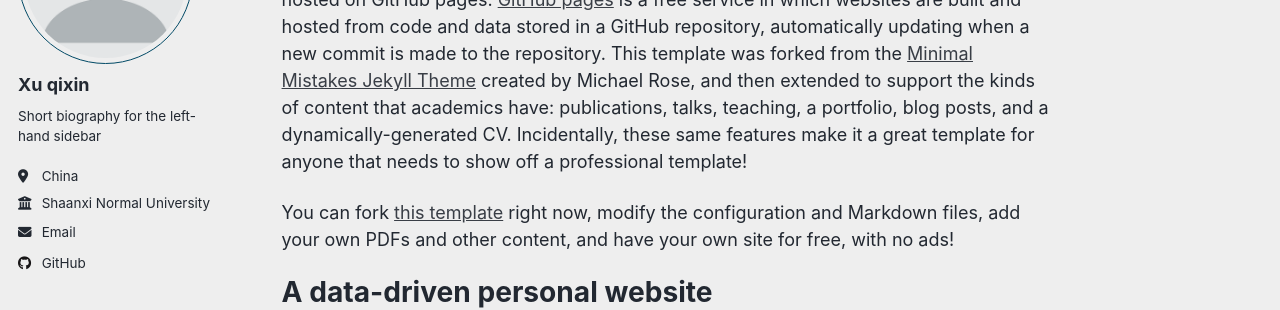
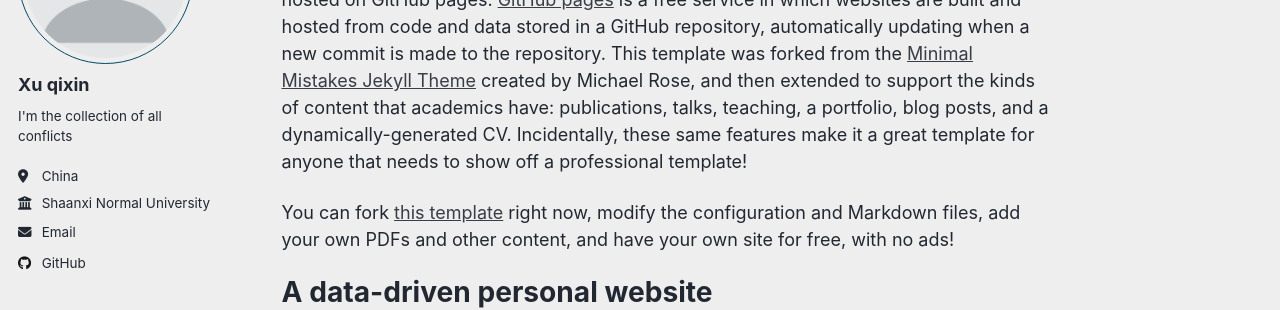
Before and after one commit to AzureLandin/.profile.github.io, a Jekyll site: the page built from _pages/about.md, in a window 1280 px wide. Shown: the part 210-520 px from the top of the page. Built offline with Jekyll 4.4.1, drawn with Linux system fonts in a browser that asks for light colours; a script that is not in the unit is left out.

Commit message:
Update _config.yml

```diff
--- a/_config.yml
+++ b/_config.yml
@@ -26,7 +26,7 @@ author:
   avatar           : "profile.png"
   name             : "Xu qixin"
   pronouns         : # example: "she/her"
-  bio              : "Short biography for the left-hand sidebar"
+  bio              : "I'm the collection of all conflicts"
   location         : "China"
   employer         : "Shaanxi Normal University"
   uri              : # URL
```
